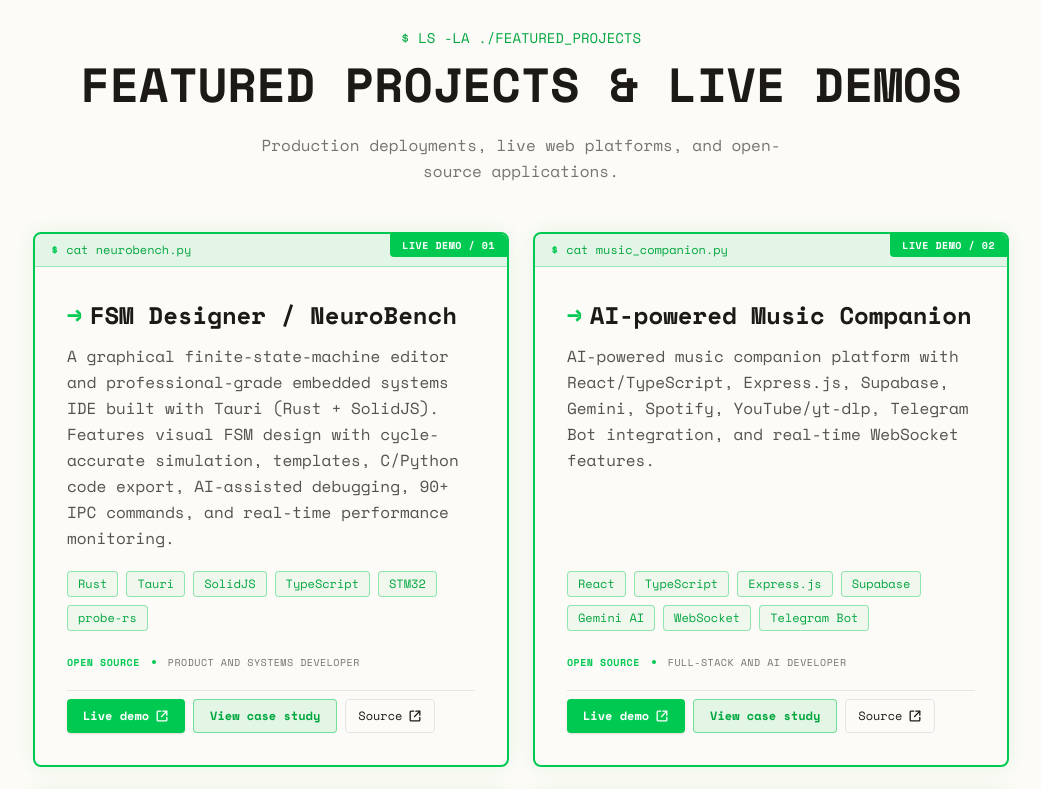
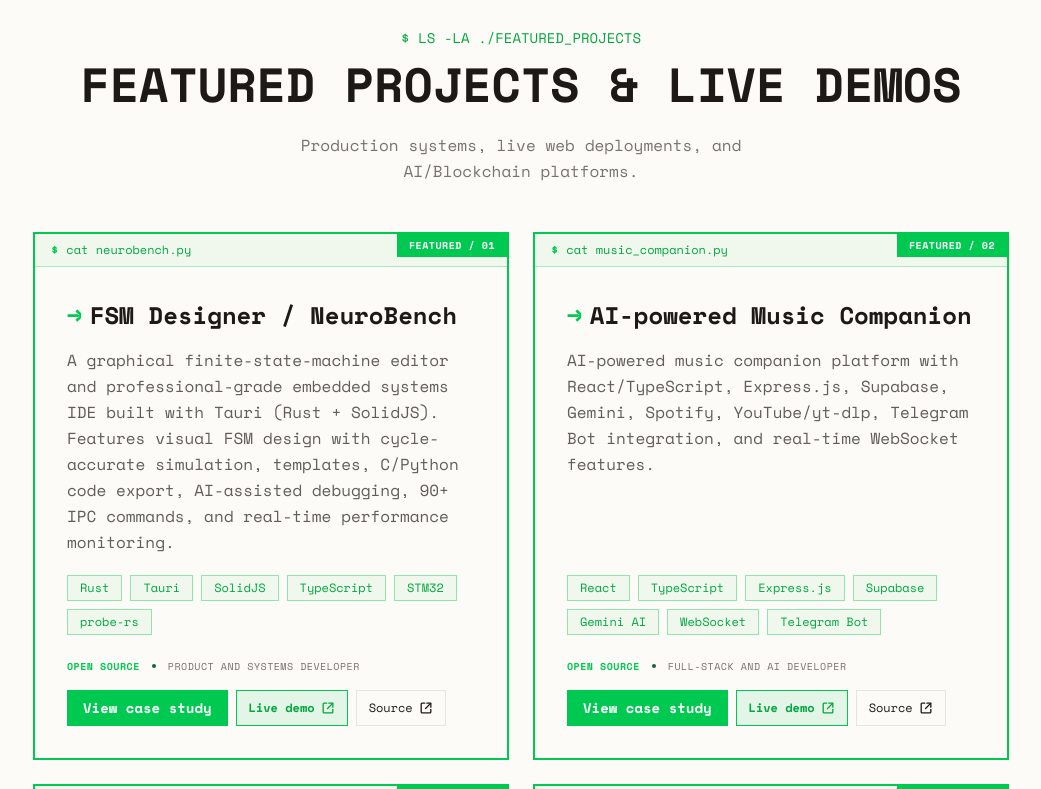
Before and after one commit to samuel-1-avson/portfolio, a Next.js app: page / in a window 1280 px wide. Shown: the part 5040-5829 px from the top of the page, without its empty margins (119-1160 px from the left). Built offline with nearby package versions, Linux system fonts and the light colour scheme.

Commit message:
style: restore sharp square retro borders and ensure all project cards are rendered

```diff
--- a/src/components/sections/ProjectsSection.tsx
+++ b/src/components/sections/ProjectsSection.tsx
@@ -17,7 +17,7 @@
     gamification?.addXP(25);
   };
 
-  // Projects with live demo links are featured at the top
+  // Split projects: Featured (has live demo) vs Other Explorations
   const featuredProjects = portfolioData.projects.filter((p) => Boolean(p.demo));
   const otherProjects = portfolioData.projects.filter((p) => !p.demo);
 
@@ -25,7 +25,7 @@
     <>
       <section id="projects" className="py-24 bg-transparent">
         <div className="container mx-auto px-6 max-w-5xl">
-          {/* Header */}
+          {/* Section Header */}
           <div className="mb-12 text-center">
             <span className="font-mono text-sm text-green-600 mb-3 block">
               $ LS -LA ./FEATURED_PROJECTS
@@ -34,24 +34,24 @@
               FEATURED PROJECTS & LIVE DEMOS
             </h2>
             <p className="font-mono text-base text-[var(--retro-fg)]/60 max-w-xl mx-auto leading-relaxed">
-              Production deployments, live web platforms, and open-source applications.
+              Production systems, live web deployments, and AI/Blockchain platforms.
             </p>
           </div>
 
-          {/* Featured Projects Grid (All Live Demos) */}
+          {/* Featured Projects Grid (Sharp Square Corners) */}
           <div className="grid md:grid-cols-2 gap-6 mb-16">
             {featuredProjects.map((project, idx) => (
               <div
                 key={project.slug}
-                className="font-mono border-2 border-green-500 bg-[var(--retro-bg)] relative overflow-hidden h-full flex flex-col shadow-[0_0_20px_rgba(34,197,94,0.12)] rounded-lg transition-transform duration-200 hover:-translate-y-1"
+                className="font-mono border-2 border-green-500 bg-[var(--retro-bg)] relative overflow-hidden h-full flex flex-col"
               >
-                {/* Featured Badge */}
-                <div className="absolute top-0 right-0 bg-green-500 px-3 py-1 font-mono text-[10px] font-bold tracking-wider text-white rounded-bl">
-                  LIVE DEMO / 0{idx + 1}
+                {/* Featured Badge (Square) */}
+                <div className="absolute top-0 right-0 bg-green-500 px-3 py-1 font-mono text-[10px] font-bold tracking-wider text-white">
+                  FEATURED / 0{idx + 1}
                 </div>
 
                 {/* Terminal Header */}
-                <div className="px-4 py-2 border-b border-green-500/30 flex items-center gap-2 bg-green-500/10">
+                <div className="px-4 py-2 border-b border-green-500/30 flex items-center gap-2 bg-green-500/5">
                   <span className="text-green-500 text-xs font-bold">$</span>
                   <span className="text-xs text-green-600 font-mono">
                     cat {project.slug.replace(/-/g, "_")}.py
@@ -61,13 +61,13 @@
                 {/* Card Body */}
                 <div className="p-6 md:p-8 flex-1 flex flex-col">
                   {/* Title */}
-                  <h3 className="font-bold text-xl md:text-2xl text-[var(--retro-fg)] mb-3">
+                  <h3 className="font-bold text-xl md:text-2xl text-[var(--retro-fg)] mb-4">
                     <span className="text-green-500 mr-2">→</span>
                     {project.title}
                   </h3>
 
                   {/* Description */}
-                  <p className="text-sm md:text-base text-[var(--retro-fg)]/75 leading-relaxed mb-5 flex-1">
+                  <p className="text-sm md:text-base text-[var(--retro-fg)]/70 leading-relaxed mb-5 flex-1">
                     {project.description}
                   </p>
 
@@ -76,47 +76,48 @@
                     {project.tech.map((t) => (
                       <span
                         key={t}
-                        className="px-2.5 py-1 border border-green-500/40 text-xs text-green-600 bg-green-500/5 rounded"
+                        className="px-3 py-1 border border-green-500/40 text-xs text-green-600 bg-green-500/5"
                       >
                         {t}
                       </span>
                     ))}
                   </div>
 
-                  <div className="mb-5 flex flex-wrap items-center gap-x-3 gap-y-1 font-mono text-[10px] uppercase tracking-wider text-[var(--text-subtle)]">
+                  {/* Metadata */}
+                  <div className="mb-4 flex flex-wrap items-center gap-x-3 gap-y-1 font-mono text-[10px] uppercase tracking-wider text-[var(--text-subtle)]">
                     <span className="text-green-500 font-bold">{project.status.replace("-", " ")}</span>
-                    <span className="h-1 w-1 rounded-full bg-green-500" />
+                    <span className="h-1 w-1 rounded-full bg-[var(--terminal-green)]" />
                     <span>{project.role}</span>
                   </div>
 
-                  {/* Action Buttons */}
-                  <div className="flex flex-wrap gap-2 pt-2 border-t border-[var(--retro-border)]">
+                  {/* Action Buttons (Square) */}
+                  <div className="flex flex-wrap gap-2">
+                    <button
+                      onClick={() => openProject(project)}
+                      className="bg-green-500 px-4 py-2 text-sm text-white font-bold transition-colors hover:bg-green-600"
+                    >
+                      View case study
+                    </button>
                     {project.demo && (
                       <a
                         href={project.demo}
                         target="_blank"
                         rel="noopener noreferrer"
-                        className="inline-flex items-center gap-1.5 rounded bg-green-500 px-4 py-2 text-xs font-bold text-white transition-colors hover:bg-green-600 shadow-sm"
+                        className="inline-flex items-center gap-1.5 border border-green-500 bg-green-500/10 px-3 py-2 text-xs font-bold text-green-600 transition hover:bg-green-500 hover:text-white"
                       >
                         <span>Live demo</span>
-                        <ExternalLinkIcon className="h-3.5 w-3.5" />
+                        <ExternalLinkIcon />
                       </a>
                     )}
-                    <button
-                      onClick={() => openProject(project)}
-                      className="rounded border border-green-500/50 bg-green-500/10 px-4 py-2 text-xs font-bold text-green-600 transition-colors hover:bg-green-500 hover:text-white"
-                    >
-                      View case study
-                    </button>
                     {project.link && project.link !== "#" && (
                       <a
                         href={project.link}
                         target="_blank"
                         rel="noopener noreferrer"
-                        className="inline-flex items-center gap-1.5 rounded border border-[var(--retro-border)] px-3 py-2 text-xs text-[var(--retro-fg)] transition hover:border-green-500 hover:text-green-500"
+                        className="inline-flex items-center gap-1.5 border border-[var(--retro-border)] px-3 py-2 text-xs text-[var(--retro-fg)] transition hover:border-[var(--terminal-green)] hover:text-[var(--terminal-green)]"
                       >
                         <span>Source</span>
-                        <ExternalLinkIcon className="h-3.5 w-3.5" />
+                        <ExternalLinkIcon />
                       </a>
                     )}
                   </div>
@@ -125,7 +126,7 @@
             ))}
           </div>
 
-          {/* Other Systems Section */}
+          {/* Other Systems Section Header */}
           {otherProjects.length > 0 && (
             <>
               <div className="mb-8 text-center pt-8 border-t border-[var(--retro-border)]">
@@ -137,9 +138,11 @@
                 </h3>
               </div>
 
+              {/* Other Projects Grid (Sharp Square Corners) */}
               <div className="grid md:grid-cols-2 gap-4">
                 {otherProjects.map((project) => (
-                  <div key={project.slug} className="font-mono border border-[var(--retro-border)] bg-[var(--retro-bg)] rounded-md">
+                  <div key={project.slug} className="font-mono border border-[var(--retro-border)] bg-[var(--retro-bg)]">
+                    {/* Terminal Header */}
                     <div className="px-4 py-2 border-b border-[var(--retro-border)] flex items-center gap-2">
                       <span className="text-green-600 text-xs">$</span>
                       <span className="text-xs text-[var(--retro-fg)]/60">
@@ -147,16 +150,20 @@
                       </span>
                     </div>
 
+                    {/* Card Body */}
                     <div className="p-6">
+                      {/* Title */}
                       <h3 className="font-bold text-lg text-[var(--retro-fg)] mb-3">
                         <span className="text-green-600 mr-2">→</span>
                         {project.title}
                       </h3>
 
+                      {/* Description */}
                       <p className="text-sm text-[var(--retro-fg)]/70 leading-relaxed mb-4">
                         {project.description}
                       </p>
 
+                      {/* Tech Tags */}
                       <div className="flex flex-wrap gap-x-3 gap-y-1 mb-4">
                         {project.tech.map((t, i) => (
                           <span key={t} className="text-xs text-[var(--retro-fg)]/50">
@@ -165,7 +172,8 @@
                         ))}
                       </div>
 
-                      <div className="flex flex-wrap items-center gap-3 border-t border-[var(--retro-border)] pt-3">
+                      {/* Action Buttons */}
+                      <div className="flex flex-wrap items-center gap-3">
                         <button
                           onClick={() => openProject(project)}
                           className="text-sm text-green-600 font-bold transition-colors hover:text-green-500"
@@ -177,7 +185,7 @@
                             href={project.link}
                             target="_blank"
                             rel="noopener noreferrer"
-                            className="inline-flex items-center gap-1 text-xs text-[var(--text-muted)] transition hover:text-green-500"
+                            className="inline-flex items-center gap-1 text-xs text-[var(--text-muted)] transition hover:text-[var(--terminal-green)]"
                           >
                             <span>Source</span>
                             <ExternalLinkIcon className="h-3 w-3" />
```
